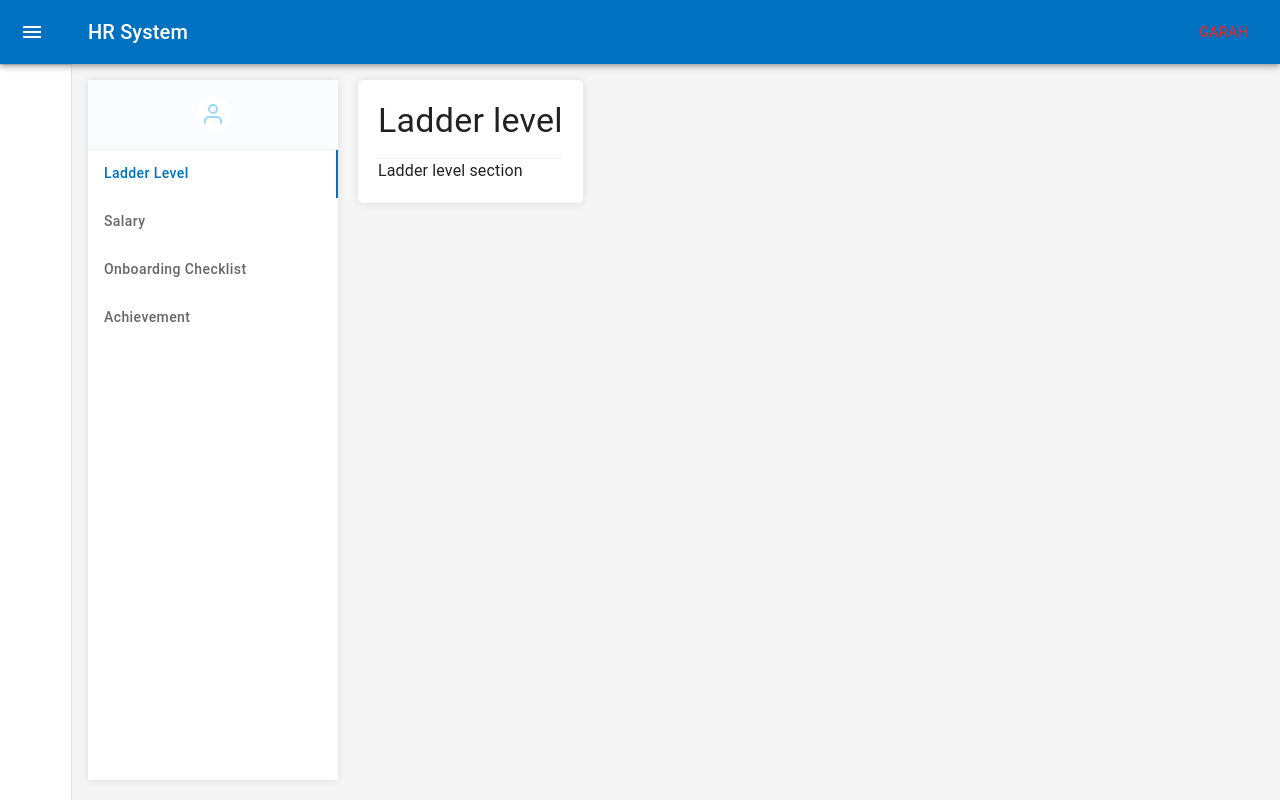
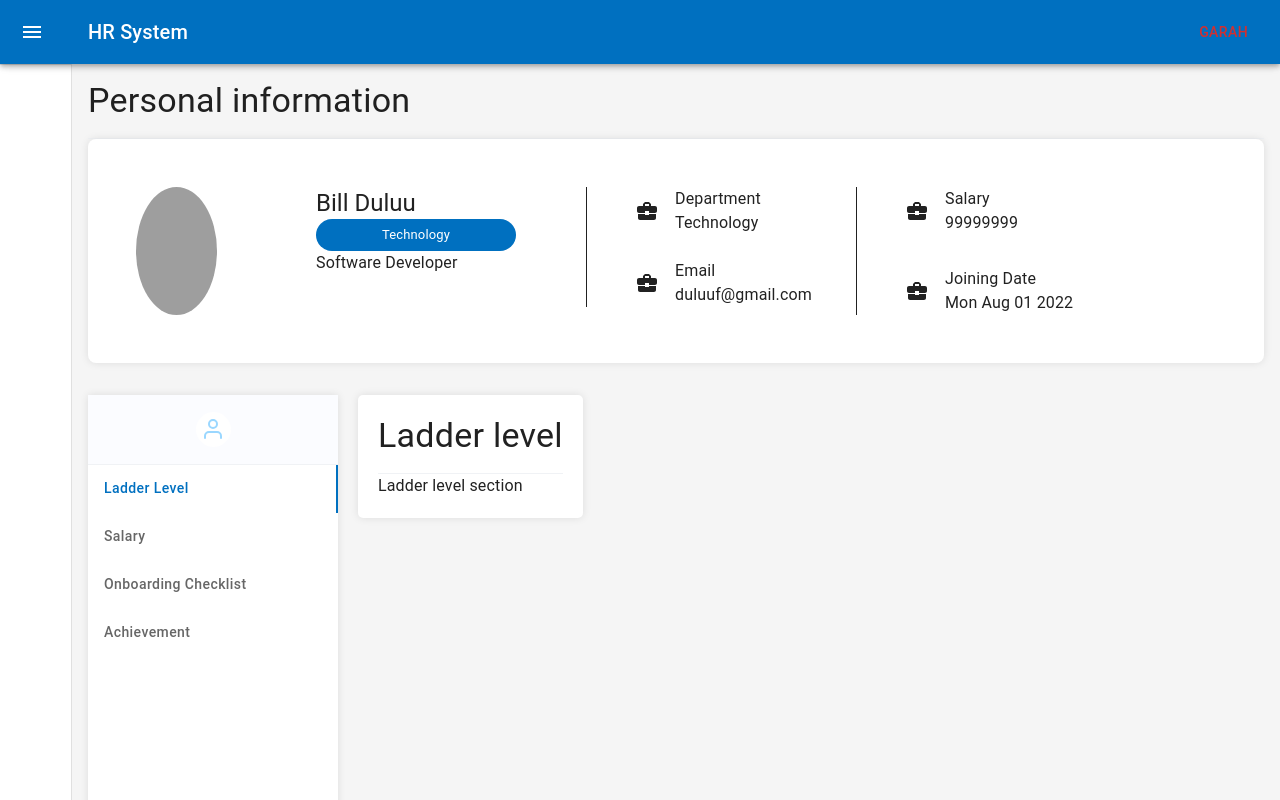
Before and after one commit to nestsolutionsllc/nest-hr, a Next.js app in the folder frontend/: page /profile in a window 1280 px wide. Built offline with nearby package versions, Linux system fonts and the light colour scheme; grey boxes are pictures that could not be loaded.

Commit message:
feat: Personal info screen

```diff
--- /dev/null
+++ b/frontend/src/components/profile/PersonalInfo.tsx
@@ -0,0 +1,92 @@
+import { FC } from "react";
+import { Typography, Box, Avatar, Stack, Chip, Grid } from "@mui/material";
+import BusinessCenterIcon from "@mui/icons-material/BusinessCenter";
+import { INFO_MOCK_DATA } from "./mockData";
+
+const styles = {
+  container: {
+    boxShadow: "0px 0px 8px 0px rgba(0,0,0,0.1)",
+    backgroundColor: "#fff",
+    borderRadius: 2,
+  },
+  title: {
+    borderBottom: 1,
+    paddingBottom: 2,
+    borderColor: "#f0f2f5",
+  },
+  infoBorder: {
+    borderLeft: 0.2,
+  },
+  avatar: {
+    width: "45%",
+    height: "100%",
+  },
+  departmentChip: { maxWidth: "200px" },
+};
+
+const PersonalInfo: FC = () => {
+  const { lastName, firstName, departmentName, position, email, salary, joiningDate, userPhoto } = INFO_MOCK_DATA;
+  return (
+    <Box mb={4} mr={2}>
+      <Typography variant="h4" sx={styles.title}>
+        Personal information
+      </Typography>
+      <Grid container sx={styles.container} p={6}>
+        <Grid item sm={2}>
+          <Avatar alt="Duluu" src={userPhoto} sx={styles.avatar} />
+        </Grid>
+        <Grid item sm={3}>
+          <Box display={"flex"} flexDirection="column" justifyContent={"space-evenly"}>
+            <Typography variant="h5">
+              {lastName} {firstName}
+            </Typography>
+            <Chip label={departmentName} color="primary" sx={styles.departmentChip} />
+            <Typography variant="body1">{position}</Typography>
+
+            {/* Social media account if we need later  */}
+
+            {/* <Typography variant="body1">Social media account</Typography> */}
+          </Box>
+        </Grid>
+        <Grid item sm={3}>
+          <Stack spacing={3} sx={styles.infoBorder} pl={6}>
+            <Stack direction={"row"} alignItems={"center"} spacing={2}>
+              <BusinessCenterIcon />
+              <Stack>
+                <Typography>Department</Typography>
+                <Typography>{departmentName}</Typography>
+              </Stack>
+            </Stack>
+            <Stack direction={"row"} alignItems={"center"} spacing={2}>
+              <BusinessCenterIcon />
+              <Stack>
+                <Typography>Email</Typography>
+                <Typography>{email}</Typography>
+              </Stack>
+            </Stack>
+          </Stack>
+        </Grid>
+        <Grid item sm={3}>
+          <Stack spacing={4} sx={styles.infoBorder} pl={6}>
+            <Stack direction={"row"} alignItems={"center"} spacing={2}>
+              <BusinessCenterIcon />
+              <Stack>
+                <Typography>Salary</Typography>
+                <Typography>{salary}</Typography>
+              </Stack>
+            </Stack>
+            <Stack direction={"row"} alignItems={"center"} spacing={2}>
+              <BusinessCenterIcon />
+              <Stack>
+                <Typography>Joining Date</Typography>
+                <Typography>{joiningDate.toDateString()}</Typography>
+              </Stack>
+            </Stack>
+          </Stack>
+        </Grid>
+      </Grid>
+    </Box>
+  );
+};
+
+export default PersonalInfo;
--- /dev/null
+++ b/frontend/src/components/profile/mockData.ts
@@ -0,0 +1,23 @@
+export type InfoType = {
+  lastName: string;
+  firstName: string;
+  departmentName: string;
+  position: string;
+  email: string;
+  salary: string;
+  joiningDate: Date;
+  userPhoto: string;
+};
+export const INFO_MOCK_DATA: InfoType = {
+  lastName: "Bill",
+  firstName: "Duluu",
+  departmentName: "Technology",
+  position: "Software Developer",
+  email: "duluuf@gmail.com",
+  salary: "99999999",
+  joiningDate: new Date(),
+  userPhoto:
+    "https://w7.pngwing.com/pngs/340/946/png-transparent-avatar-user-computer-icons-software-developer-avatar-child-face-heroes.png",
+};
+
+export const SALARY_MOCK_DATA = {};
--- a/frontend/src/pages/profile.tsx
+++ b/frontend/src/pages/profile.tsx
@@ -1,6 +1,7 @@
 import { NextPage } from "next";
 import { Box } from "@mui/material";
-import VerticalTabs from "../components/userprofile/VerticalTabs";
+import VerticalTabs from "../components/profile/VerticalTabs";
+import PersonalInfo from "../components/profile/PersonalInfo";
 
 const styles = {
   profileContainer: {
@@ -13,8 +14,16 @@ const styles = {
 
 const ProfilePage: NextPage = () => {
   return (
-    <Box sx={styles.profileContainer}>
-      <VerticalTabs />
+    <Box>
+      {/* Personal information section */}
+
+      <PersonalInfo />
+
+      <Box sx={styles.profileContainer}>
+        {/* Profile vertical tab menu sesction */}
+
+        <VerticalTabs />
+      </Box>
     </Box>
   );
 };
```
Also changed, not shown: frontend/src/components/Loader.tsx (+11 -1 lines), frontend/src/components/profile/Achievement.tsx (renamed from frontend/src/components/userprofile/Achievement.tsx), frontend/src/components/profile/Ladder.tsx (renamed from frontend/src/components/userprofile/Ladder.tsx), frontend/src/components/profile/Onboard.tsx (renamed from frontend/src/components/userprofile/Onboard.tsx), frontend/src/components/profile/Salary.tsx (renamed from frontend/src/components/userprofile/Salary.tsx), frontend/src/components/profile/VerticalTabs.tsx (renamed from frontend/src/components/userprofile/VerticalTabs.tsx).
